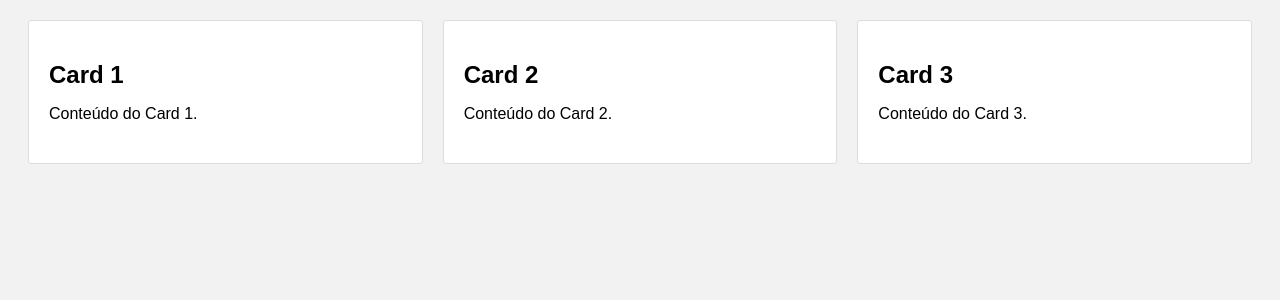
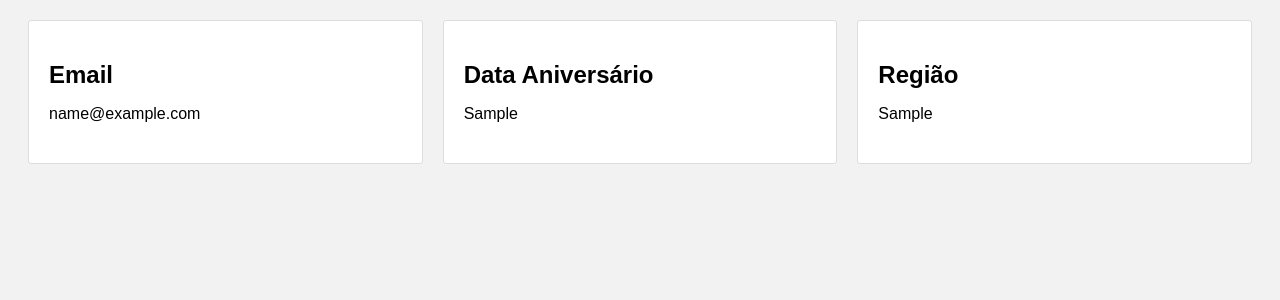
Before and after one commit to hub-stimulus/stimulus-web, a Flask app: template templates/home.html in a window 1280 px wide. Shown: the part 230-530 px from the top of the page. Run offline with Flask 2, Linux system fonts and the light colour scheme; the template is opened without the code that fills it: most values are stand-ins (such as "Sample title", 1, 10 or a date in 2020).

Commit message:
Correções

```diff
--- a/main.py
+++ b/main.py
@@ -19,7 +19,7 @@ def login():
 
         data = json.loads(json_data)
 
-        print(email,senha,data['email'],data['senha'])
+        #print(email,senha,data['email'],data['senha'])
         if data['email'] == email and data['senha'] == senha:
             return render_template('home.html', data=data)
         else:
@@ -84,10 +84,6 @@ def cadastro():
 
     return render_template('cadastro.html')
 
-@app.route('/home')
-def home():
-    return render_template('home.html')
-
 if __name__ == '__main__':
   print('Rodando api...')
   app.run(port=5000)
--- a/templates/home.html
+++ b/templates/home.html
@@ -15,16 +15,16 @@
     </div>
     <div class="cards">
         <div class="card">
-            <h2>Card 1</h2>
-            <p>Conteúdo do Card 1.</p>
+            <h2>Email</h2>
+            <p>{{data.email}}</p>
         </div>
         <div class="card">
-            <h2>Card 2</h2>
-            <p>Conteúdo do Card 2.</p>
+            <h2>Data Aniversário</h2>
+            <p>{{data.data_aniversario}}</p>
         </div>
         <div class="card">
-            <h2>Card 3</h2>
-            <p>Conteúdo do Card 3.</p>
+            <h2>Região</h2>
+            <p>{{data.regiao_brasil}}</p>
         </div>
     </div>
 </body>
```
